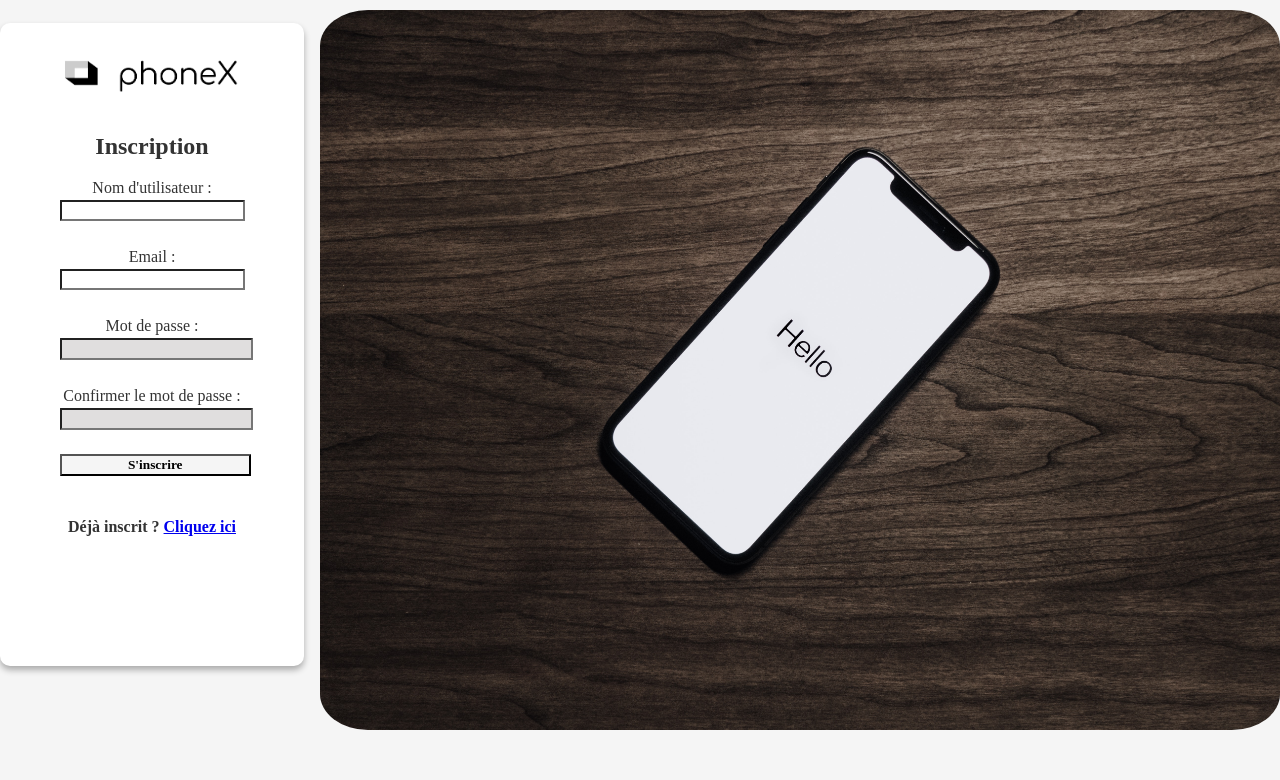
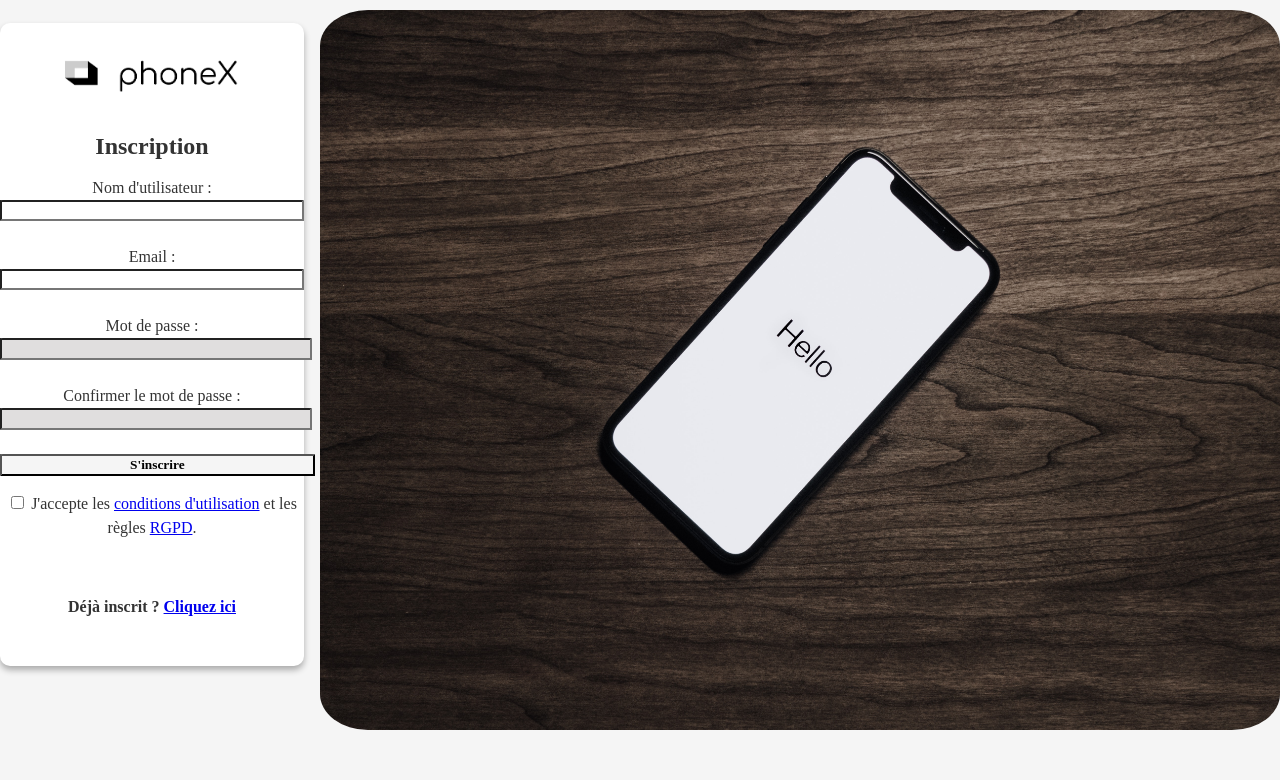
Before and after one commit to Azzedc/phonex, a PHP site: page /inscription.php in a window 1280 px wide. Shown: the part 148-928 px from the top of the page. Run offline with PHP 8.4, Linux system fonts and the light colour scheme.

Commit message:
target blank + rgpd

```diff
--- a/inscription.php
+++ b/inscription.php
@@ -31,6 +31,10 @@
                 <input style="border-radius: 1%;" type="password" name="password_confirm" id="password_confirm" required><br>
 
                 <button style="border-radius: 1%;" type="submit">S'inscrire</button>
+                <p>
+                    <input type="checkbox" name="terms" id="terms" required>
+                    <label for="terms">J'accepte les <a href="conditions_generales.php" target="_blank">conditions d'utilisation</a> et les règles <a href="legal_mentions.php" target="_blank">RGPD</a>.</label>
+                </p>
             </form>
                 <div class="to_register">
                     <h4>Déjà inscrit ? <a href="connexion.php">Cliquez ici</a></h4>
```
